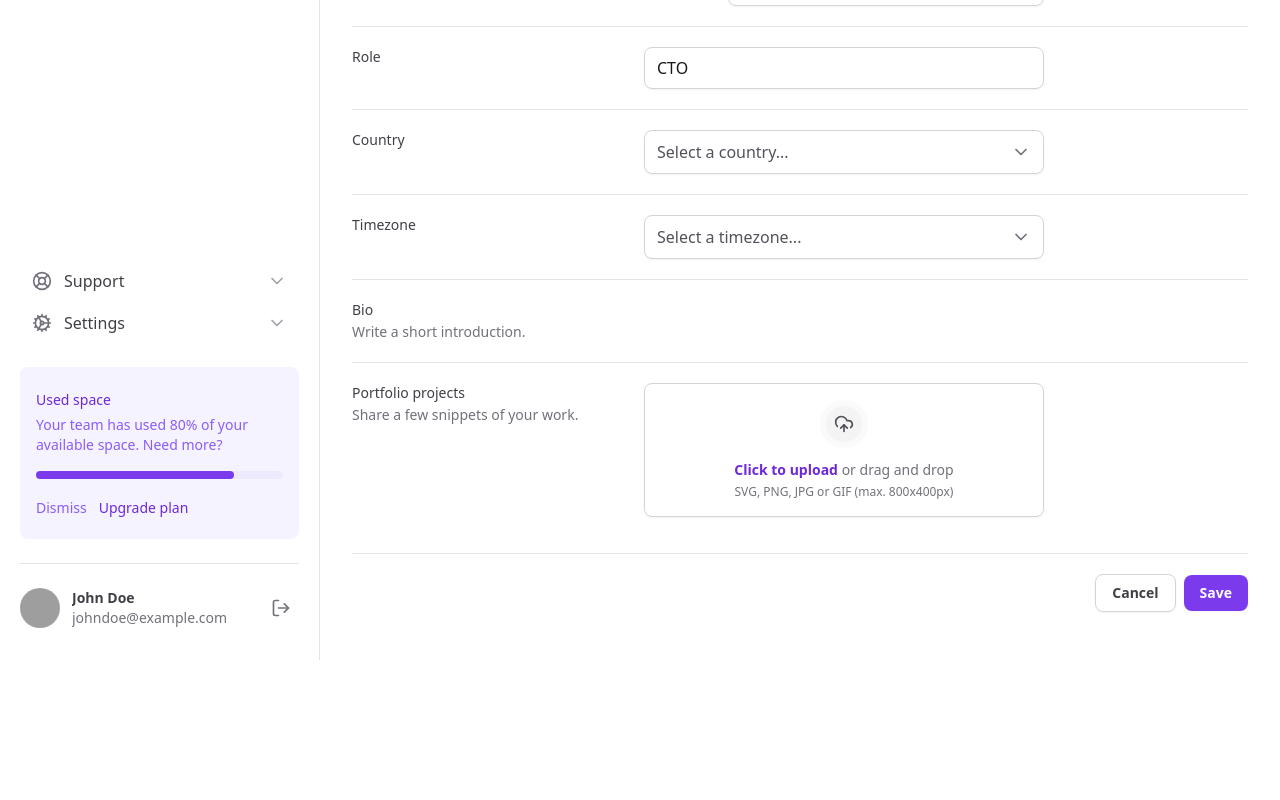
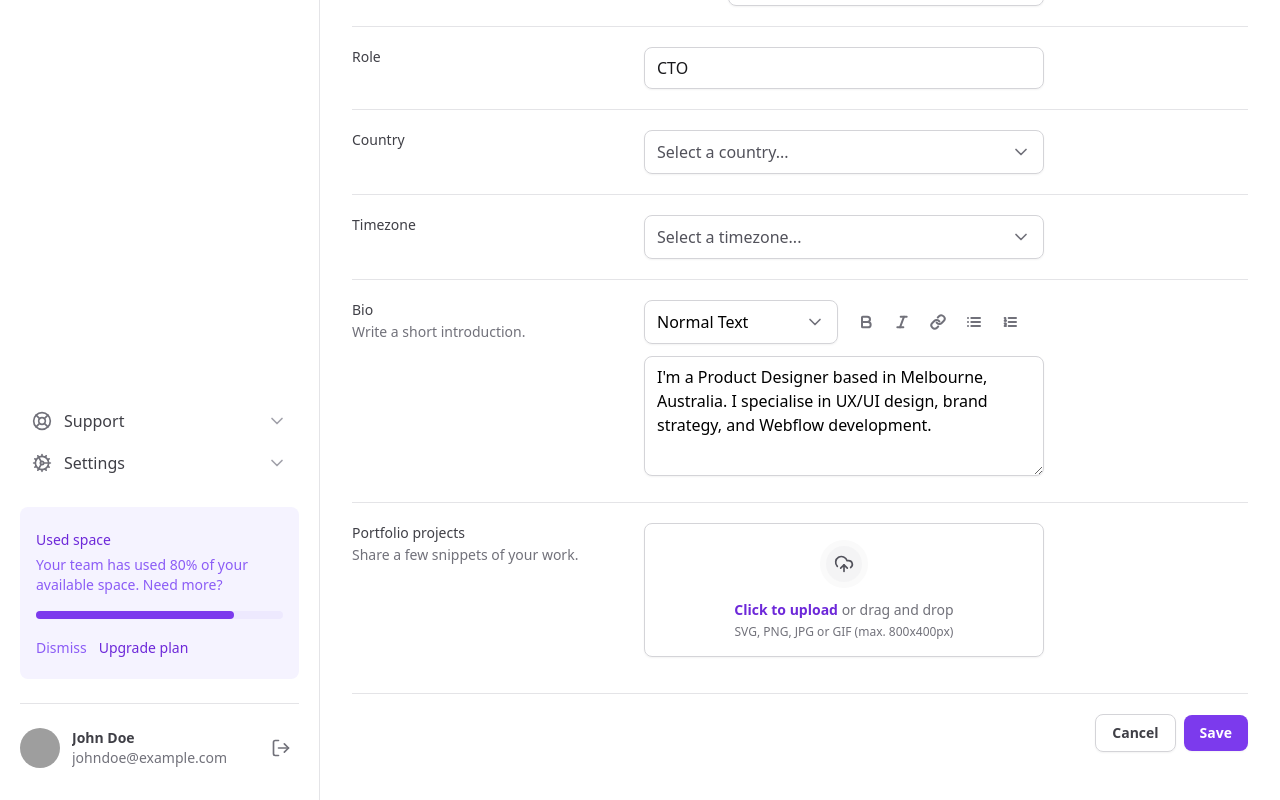
Before and after one commit to azevedorafael/tailwind-next, a Next.js app: page / in a window 1280 px wide. Shown: the part 544-1344 px from the top of the page. Before the commit the page ends 1204 px from the top, so only its background shows below. Built offline with nearby package versions, Linux system fonts and the light colour scheme; grey boxes are pictures that could not be loaded.

Commit message:
add textarea

```diff
--- a/src/app/page.tsx
+++ b/src/app/page.tsx
@@ -1,10 +1,11 @@
-import { Mail } from 'lucide-react'
+import { Mail, Bold, Italic, Link, List, ListOrdered } from 'lucide-react'
 
 import { SettingsTabs } from '@/components/SettingsTabs'
 import * as Input from '@/components/Input'
 import * as FileInput from '@/components/Form/FileInput'
 import { Select } from '@/components/Form/Select'
 import { SelectItem } from '@/components/Form/Select/SelectItem'
+import { Textarea } from '@/components/Form/Textarea'
 
 export default function Home() {
   return (
@@ -139,6 +140,57 @@
                 Write a short introduction.
               </span>
             </label>
+            <div className="space-y-3">
+              <div className="grid grid-cols-2 gap-3">
+                <Select placeholder="" defaultValue="normal">
+                  <SelectItem
+                    value="normal"
+                    defaultChecked
+                    text="Normal Text"
+                  />
+                  <SelectItem value="md" text="Markdown" />
+                </Select>
+                <div className="flex items-center gap-1">
+                  <button
+                    type="button"
+                    className="rounded-md p-2 hover:bg-zinc-50"
+                  >
+                    <Bold className="h-4 w-4 text-zinc-500" strokeWidth={3} />
+                  </button>
+                  <button
+                    type="button"
+                    className="rounded-md p-2 hover:bg-zinc-50"
+                  >
+                    <Italic className="h-4 w-4 text-zinc-500" strokeWidth={3} />
+                  </button>
+                  <button
+                    type="button"
+                    className="rounded-md p-2 hover:bg-zinc-50"
+                  >
+                    <Link className="h-4 w-4 text-zinc-500" strokeWidth={3} />
+                  </button>
+                  <button
+                    type="button"
+                    className="rounded-md p-2 hover:bg-zinc-50"
+                  >
+                    <List className="h-4 w-4 text-zinc-500" strokeWidth={3} />
+                  </button>
+                  <button
+                    type="button"
+                    className="rounded-md p-2 hover:bg-zinc-50"
+                  >
+                    <ListOrdered
+                      className="h-4 w-4 text-zinc-500"
+                      strokeWidth={3}
+                    />
+                  </button>
+                </div>
+              </div>
+              <Textarea
+                id="bio"
+                defaultValue="I'm a Product Designer based in Melbourne, Australia. I specialise in UX/UI design, brand strategy, and Webflow development."
+              />
+            </div>
             <div />
           </div>
           <div className="grid grid-cols-form gap-3 pt-5">
--- a/src/components/Form/Select/index.tsx
+++ b/src/components/Form/Select/index.tsx
@@ -3,14 +3,14 @@
 import { ChevronDown } from 'lucide-react'
 import { ReactNode } from 'react'
 
-export interface SelectProps {
+export interface SelectProps extends SelectPrimitive.SelectProps {
   children: ReactNode
   placeholder: string
 }
 
-export function Select({ children, placeholder }: SelectProps) {
+export function Select({ children, placeholder, ...props }: SelectProps) {
   return (
-    <SelectPrimitive.Root>
+    <SelectPrimitive.Root {...props}>
       <SelectPrimitive.Trigger className="flex h-11 w-full items-center justify-between gap-2 rounded-lg border border-zinc-300 px-3 py-2 shadow-sm data-[placeholder]:text-zinc-600">
         <SelectPrimitive.Value
           placeholder={placeholder}
@@ -25,7 +25,7 @@
           side="bottom"
           position="popper"
           sideOffset={8}
-          className="z-10 w-[--radix-select-trigger-width] overflow-hidden rounded-lg border border-zinc-200 bg-white"
+          className="z-10 w-[--radix-select-trigger-width] overflow-hidden rounded-lg border border-zinc-200 bg-white shadow-sm"
         >
           <SelectPrimitive.Viewport>{children}</SelectPrimitive.Viewport>
         </SelectPrimitive.Content>
--- /dev/null
+++ b/src/components/Form/Textarea.tsx
@@ -0,0 +1,12 @@
+import { ComponentProps } from 'react'
+
+export type TextareaProps = ComponentProps<'textarea'>
+
+export function Textarea(props: TextareaProps) {
+  return (
+    <textarea
+      className="min-h-[120px] w-full resize-y rounded-lg border border-zinc-300 px-3 py-2 shadow-sm"
+      {...props}
+    />
+  )
+}
```
